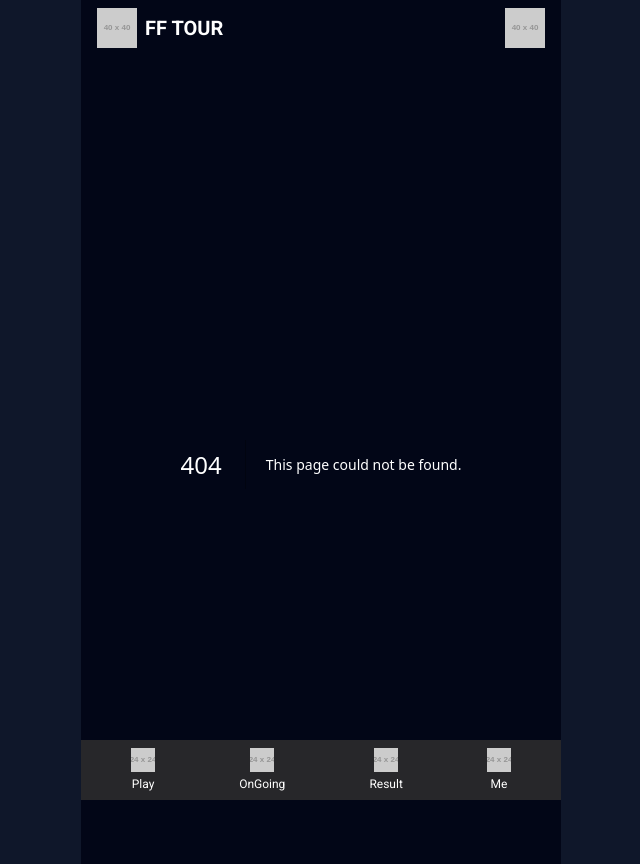
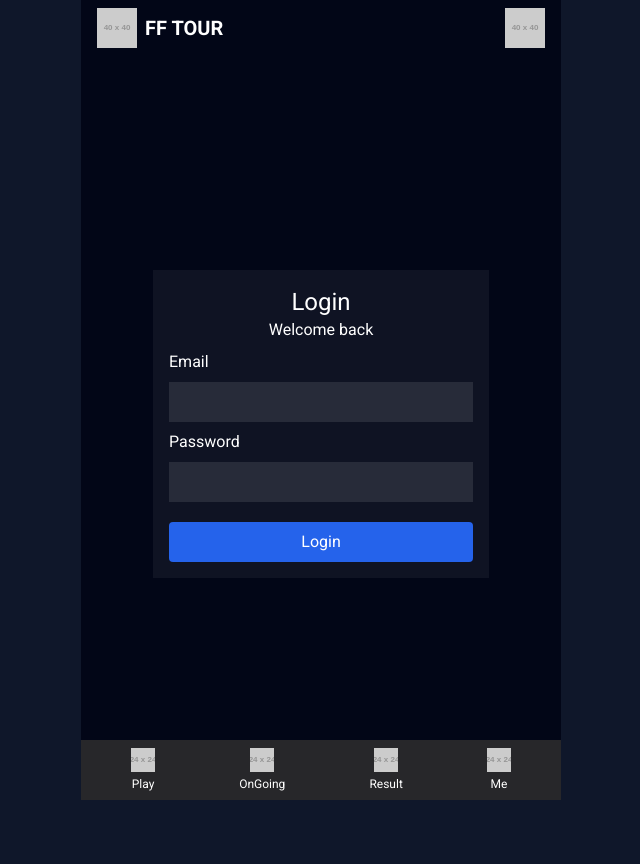
Before and after one commit to emondewan00/ff-tournament-, a Next.js app: page /login in a window 1280 px wide. Before the commit this address had no page. Shown: the whole page, without its empty margins (319-959 px from the left). After the commit the page ends 800 px from the top, so only its background shows below. Built offline with nearby package versions, Linux system fonts and the light colour scheme.

Commit message:
add login form in login page

```diff
--- /dev/null
+++ b/app/login/page.jsx
@@ -0,0 +1,39 @@
+const LoginPage = () => {
+  return (
+    <div className="flex h-[90vh] w-full justify-center items-center">
+      <div className="bg-white/5 p-4 w-3/4">
+        <h1 className="text-2xl text-center">Login</h1>
+        <p className="text-center">Welcome back </p>
+
+        <form action="" className="flex flex-col gap-y-2 mt-2">
+          <div className="space-y-2">
+            <label htmlFor="email">Email</label>
+            <input
+              className="w-full bg-white/10 p-2 border-none focus:outline-blue-500 "
+              type="email"
+              name="email"
+              id="email"
+            />
+          </div>
+          <div className="space-y-2">
+            <label htmlFor="password">Password</label>
+            <input
+              className="w-full bg-white/10 p-2 border-none focus:outline-blue-500 "
+              type="password"
+              name="password"
+              id="password"
+            />
+          </div>
+          <button
+            type="submit"
+            className="w-full bg-blue-600 py-2 rounded text-white hover:bg-blue-700 mt-3"
+          >
+            Login
+          </button>
+        </form>
+      </div>
+    </div>
+  );
+};
+
+export default LoginPage;
```
